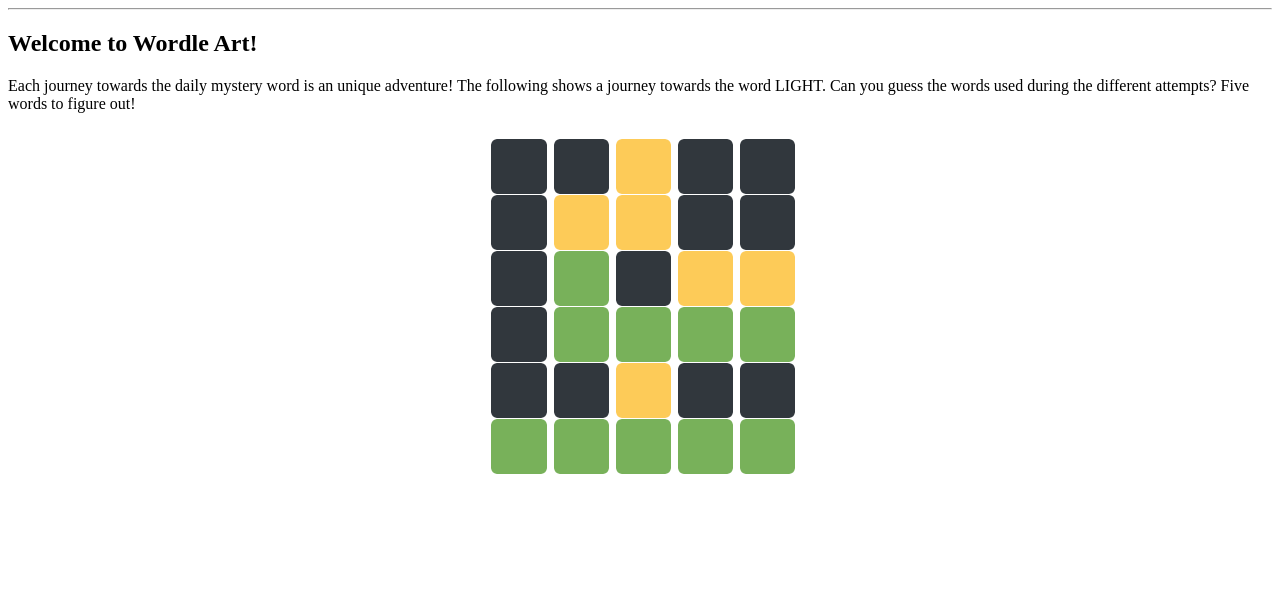
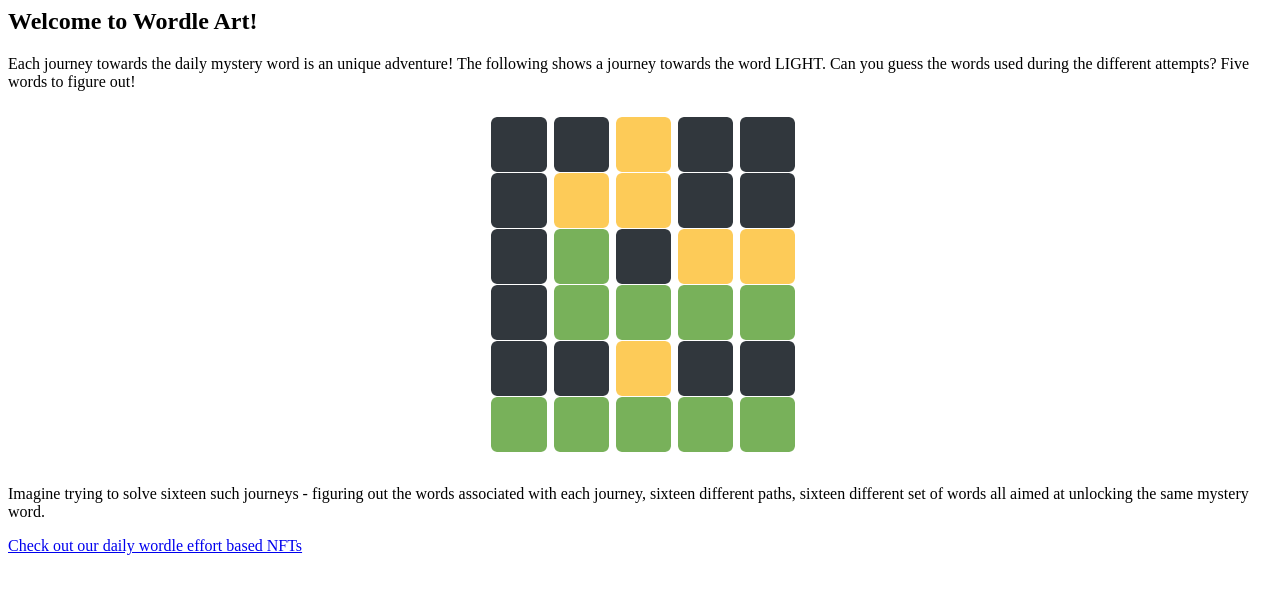
Before and after one commit to wordleart/wordleart.github.io, a plain HTML site: page index.html in a window 1280 px wide. Drawn offline with Linux system fonts and the light colour scheme.

Commit message:
open sea link added

```diff
--- a/index.html
+++ b/index.html
@@ -7,8 +7,6 @@
 </HEAD>
 
 <BODY BGCOLOR="FFFFFF">
-
-<HR>
 
 
 
@@ -22,6 +20,12 @@
 
 <CENTER><IMG SRC="images/sample-226.png"> </CENTER>
 
+  <P><P>
+    Imagine trying to solve sixteen such journeys - figuring out the words associated with each journey, sixteen different paths,
+    sixteen different set of words all aimed at unlocking the same mystery word.
+    <P><p>
+      <a href="https://opensea.io/collection/wordleart-collection">Check out our daily wordle effort based NFTs</a>
+
 </BODY>
 
 </HTML>
```
